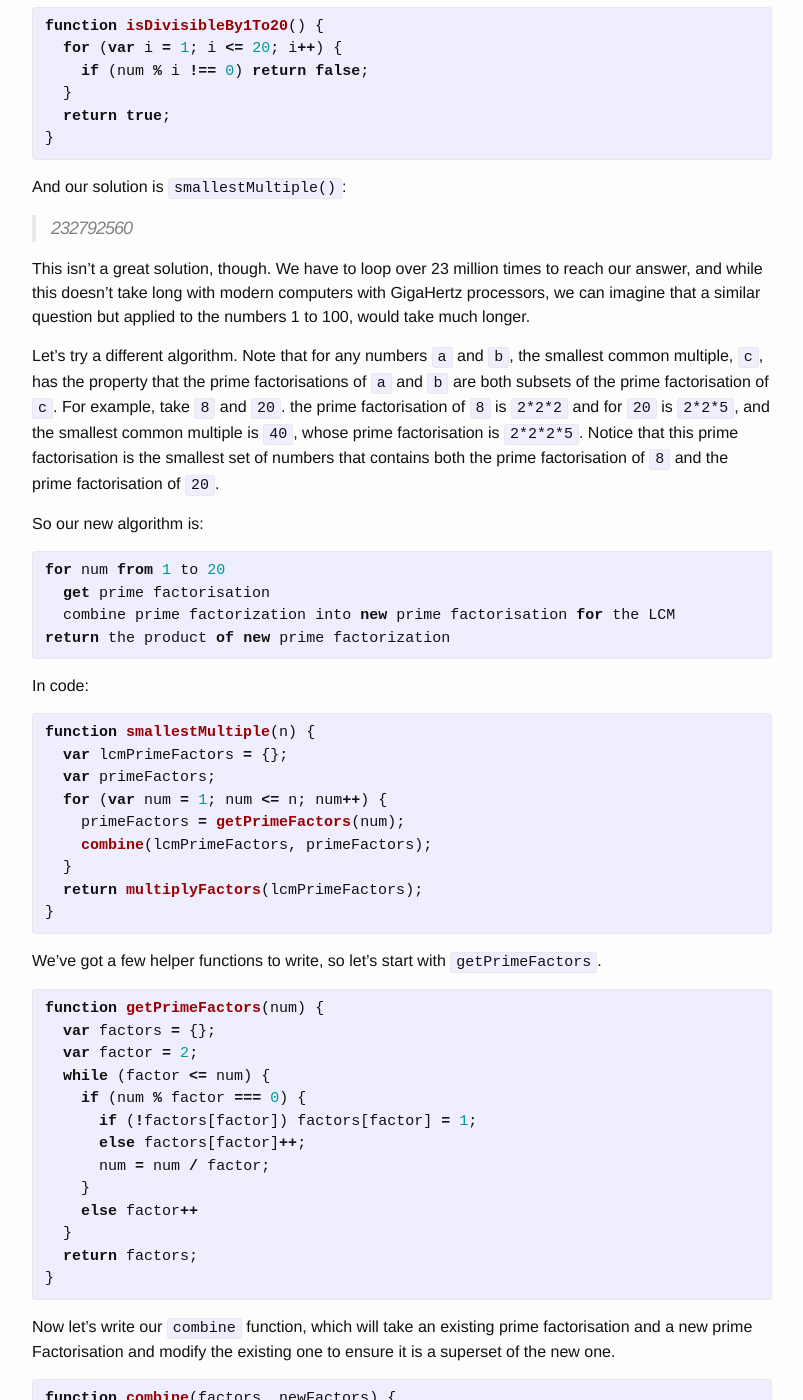
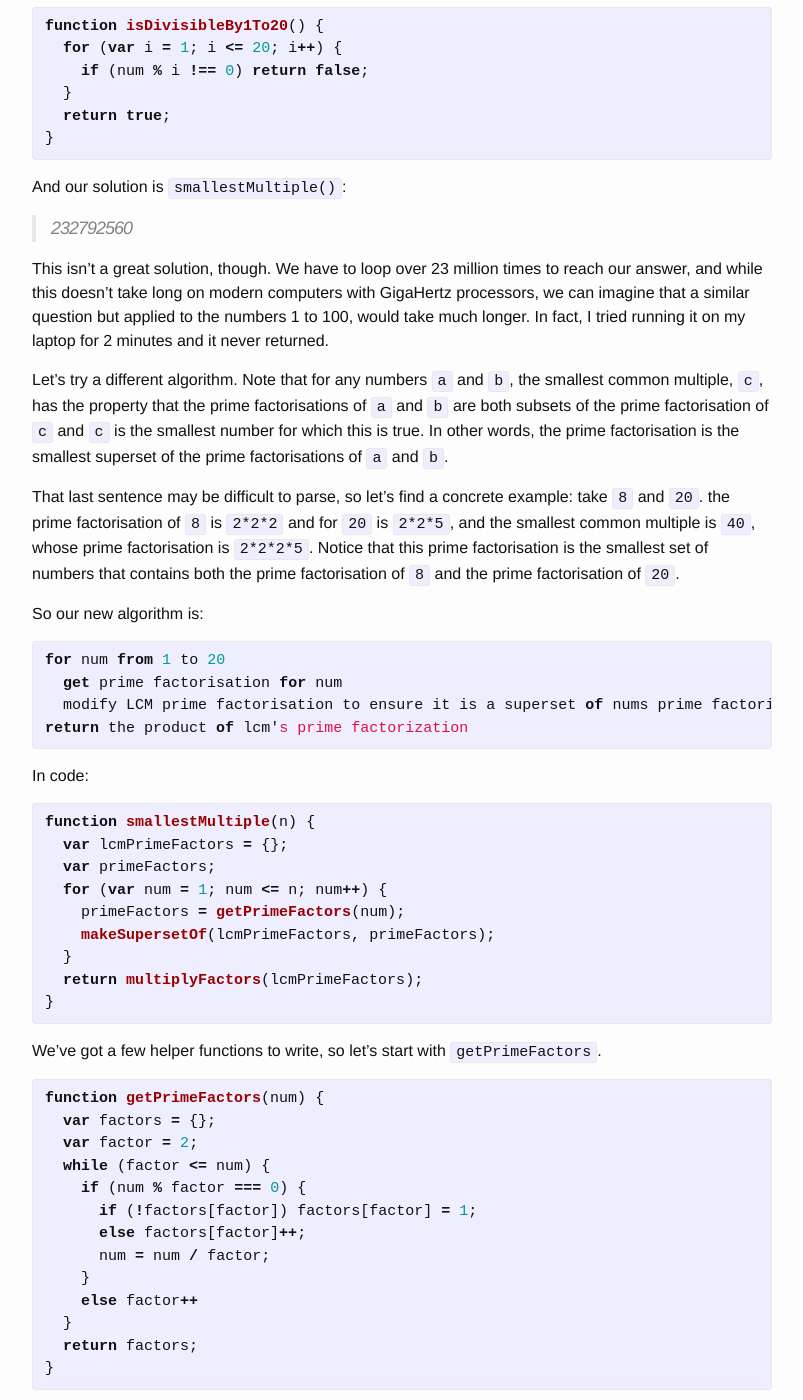
Before and after one commit to wburgo999/Project_Euler, a Jekyll site: the page built from _posts/2015-09-23-problem-5.markdown, in a window 1280 px wide and 1400 px high, scrolled down 735 px. Shown: the whole window, without its empty margins (238-1041 px from the left). Built offline with Jekyll 4.4.1, drawn with Linux system fonts in a browser that asks for light colours; some of the changed text lies outside the part shown.

Commit message:
Update typos, flesh out explanations - Problem 5

```diff
--- a/_posts/2015-09-23-problem-5.markdown
+++ b/_posts/2015-09-23-problem-5.markdown
@@ -47,17 +47,19 @@ And our solution is `smallestMultiple()`:
 
 > 232792560
 
-This isn't a great solution, though. We have to loop over 23 million times to reach our answer, and while this doesn't take long with modern computers with GigaHertz processors, we can imagine that a similar question but applied to the numbers 1 to 100, would take much longer.
+This isn't a great solution, though. We have to loop over 23 million times to reach our answer, and while this doesn't take long on modern computers with GigaHertz processors, we can imagine that a similar question but applied to the numbers 1 to 100, would take much longer. In fact, I tried running it on my laptop for 2 minutes and it never returned.
 
-Let's try a different algorithm. Note that for any numbers `a` and `b`, the smallest common multiple, `c`, has the property that the prime factorisations of `a` and `b` are both subsets of the prime factorisation of `c`. For example, take `8` and `20`. the prime factorisation of `8` is `2*2*2` and for `20` is `2*2*5`, and the smallest common multiple is `40`, whose prime factorisation is `2*2*2*5`. Notice that this prime factorisation is the smallest set of numbers that contains both the prime factorisation of `8` and the prime factorisation of `20`.
+Let's try a different algorithm. Note that for any numbers `a` and `b`, the smallest common multiple, `c`, has the property that the prime factorisations of `a` and `b` are both subsets of the prime factorisation of `c` and `c` is the smallest number for which this is true. In other words, the prime factorisation is the smallest superset of the prime factorisations of `a` and `b`.
+
+That last sentence may be difficult to parse, so let's find a concrete example: take `8` and `20`. the prime factorisation of `8` is `2*2*2` and for `20` is `2*2*5`, and the smallest common multiple is `40`, whose prime factorisation is `2*2*2*5`. Notice that this prime factorisation is the smallest set of numbers that contains both the prime factorisation of `8` and the prime factorisation of `20`.
 
 So our new algorithm is:
 
 {% highlight js %}
 for num from 1 to 20
-  get prime factorisation
-  combine prime factorization into new prime factorisation for the LCM
-return the product of new prime factorization
+  get prime factorisation for num
+  modify LCM prime factorisation to ensure it is a superset of nums prime factorisation
+return the product of lcm's prime factorization
 {% endhighlight %}
 
 In code:
@@ -67,7 +69,7 @@ function smallestMultiple(n) {
   var primeFactors;
   for (var num = 1; num <= n; num++) {
     primeFactors = getPrimeFactors(num);
-    combine(lcmPrimeFactors, primeFactors);
+    makeSupersetOf(lcmPrimeFactors, primeFactors);
   }
   return multiplyFactors(lcmPrimeFactors);
 }
@@ -91,10 +93,10 @@ function getPrimeFactors(num) {
 }
 {% endhighlight %}
 
-Now let's write our `combine` function, which will take an existing prime factorisation and a new prime Factorisation and modify the existing one to ensure it is a superset of the new one.
+Now let's write our `makeSupersetOf` function, which will take an existing prime factorisation and a new prime Factorisation and modify the existing one to ensure it is a superset of the new one.
 
 {% highlight js %}
-function combine(factors, newFactors) {
+function makeSupersetOf(factors, newFactors) {
   for (var key in newFactors) {
     if (!factors[key] || newFactors[key] > factors[key]) {
       factors[key] = newFactors[key];
```
